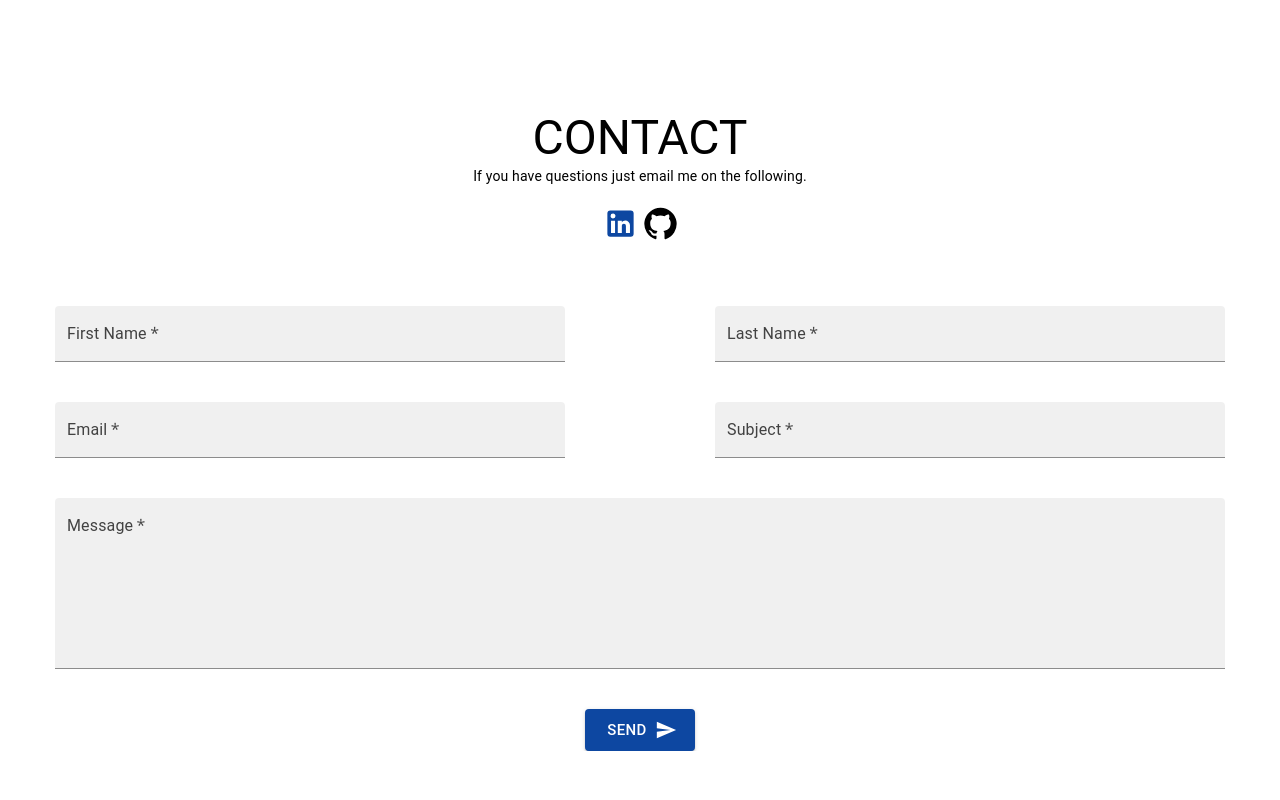
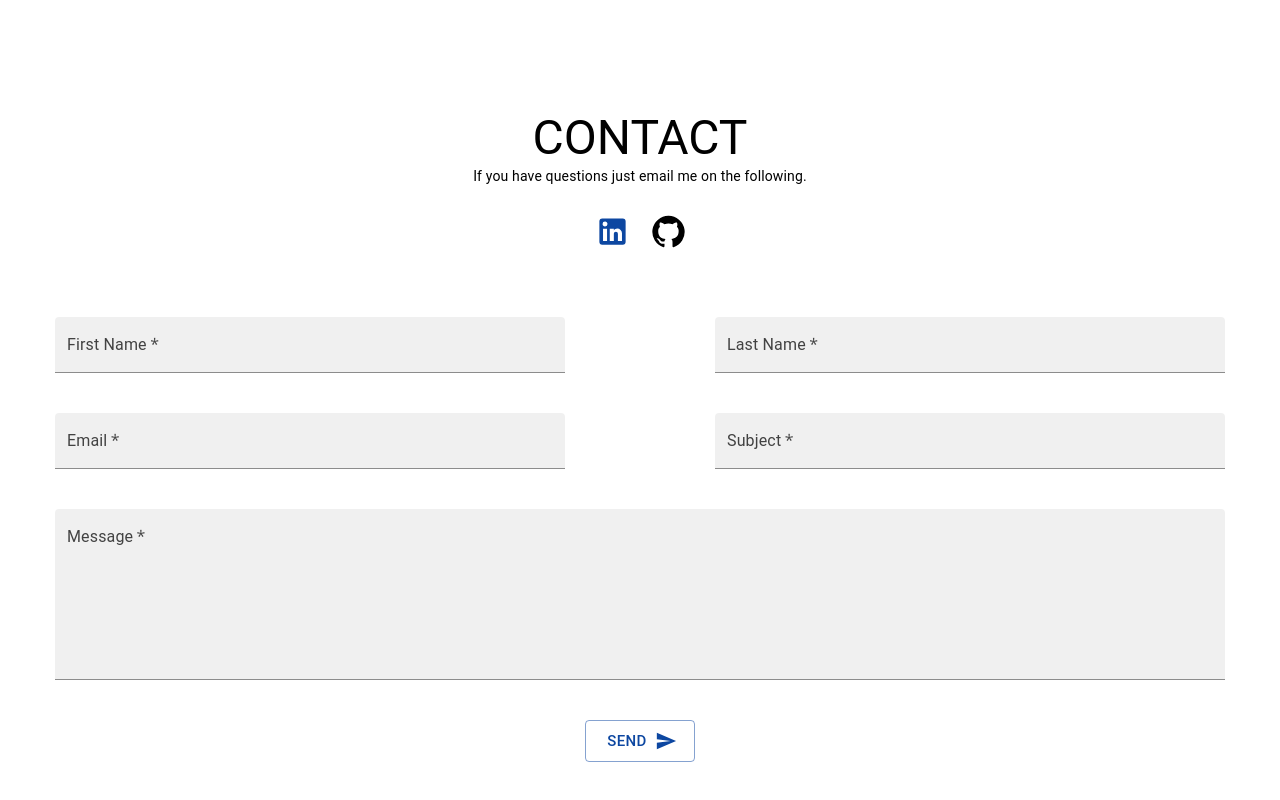
Before and after one commit to Yabetsu16/portfolio, a React (Create React App) app: page / in a window 1280 px wide. Shown: the part 2911-3711 px from the top of the page. Built offline with nearby package versions, Linux system fonts and the light colour scheme.

Commit message:
contact icons clickable and button variant changed

```diff
--- a/src/components/Contact/Contact.jsx
+++ b/src/components/Contact/Contact.jsx
@@ -1,5 +1,12 @@
 import { GitHub, LinkedIn, Send } from '@mui/icons-material';
-import { Box, Button, Grid, TextField, Typography } from '@mui/material';
+import {
+  Box,
+  Button,
+  Grid,
+  IconButton,
+  TextField,
+  Typography
+} from '@mui/material';
 import { useTheme } from '@mui/material/styles';
 import React, { useRef } from 'react';
 import emailjs from 'emailjs-com';
@@ -56,15 +63,27 @@ const Contact = () => {
           If you have questions just email me on the following.
         </Typography>
         <Box sx={{ textAlign: 'center' }} mt="20px">
+          <IconButton
+            aria-label="linkedInLink"
+            href="https://www.linkedin.com/in/jabez-joshua-bondoc-489016156/"
+            target="_blank"
+          >
             <LinkedIn
               fontSize="large"
               color="primary"
               sx={{ marginRight: '5px' }}
             />
+          </IconButton>
+          <IconButton
+            aria-label="githubLink"
+            href="https://github.com/Yabetsu16"
+            target="_blank"
+          >
             <GitHub
               fontSize="large"
               sx={{ color: theme.palette.mode === 'dark' ? 'white' : 'black' }}
             />
+          </IconButton>
         </Box>
       </div>
       <form ref={formRef} onSubmit={handleSubmit}>
@@ -133,9 +152,12 @@ const Contact = () => {
           <Grid item md={12} lg={12} sx={{ textAlign: 'center' }} mb="40px">
             <Button
               type="submit"
-              variant="contained"
+              variant="outlined"
               endIcon={<Send />}
               size="large"
+              sx={{
+                color: theme.palette.mode === 'dark' ? 'white' : 'primary'
+              }}
             >
               Send
             </Button>
```
Lines whose indentation alone changed are shown as unchanged.
